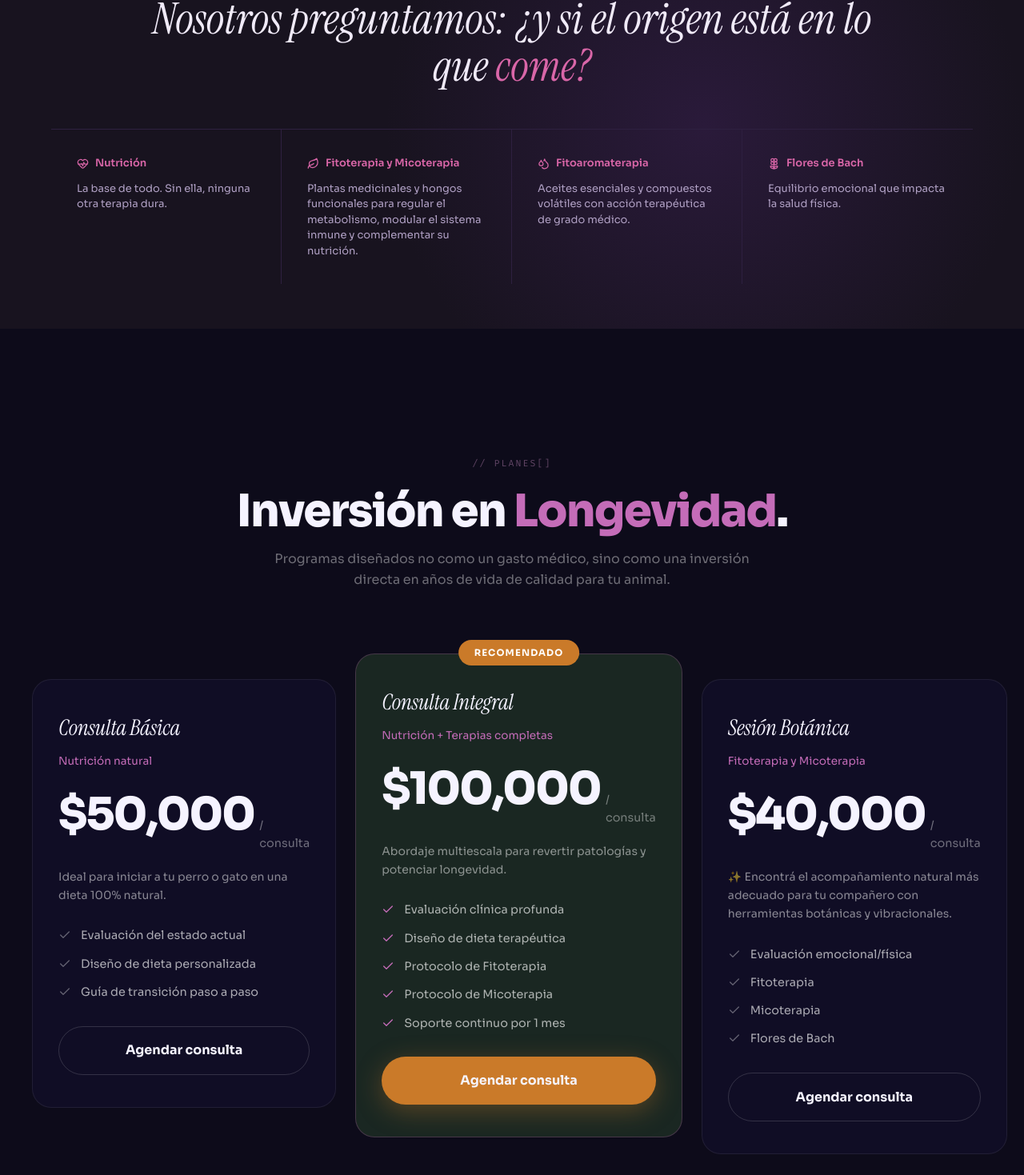
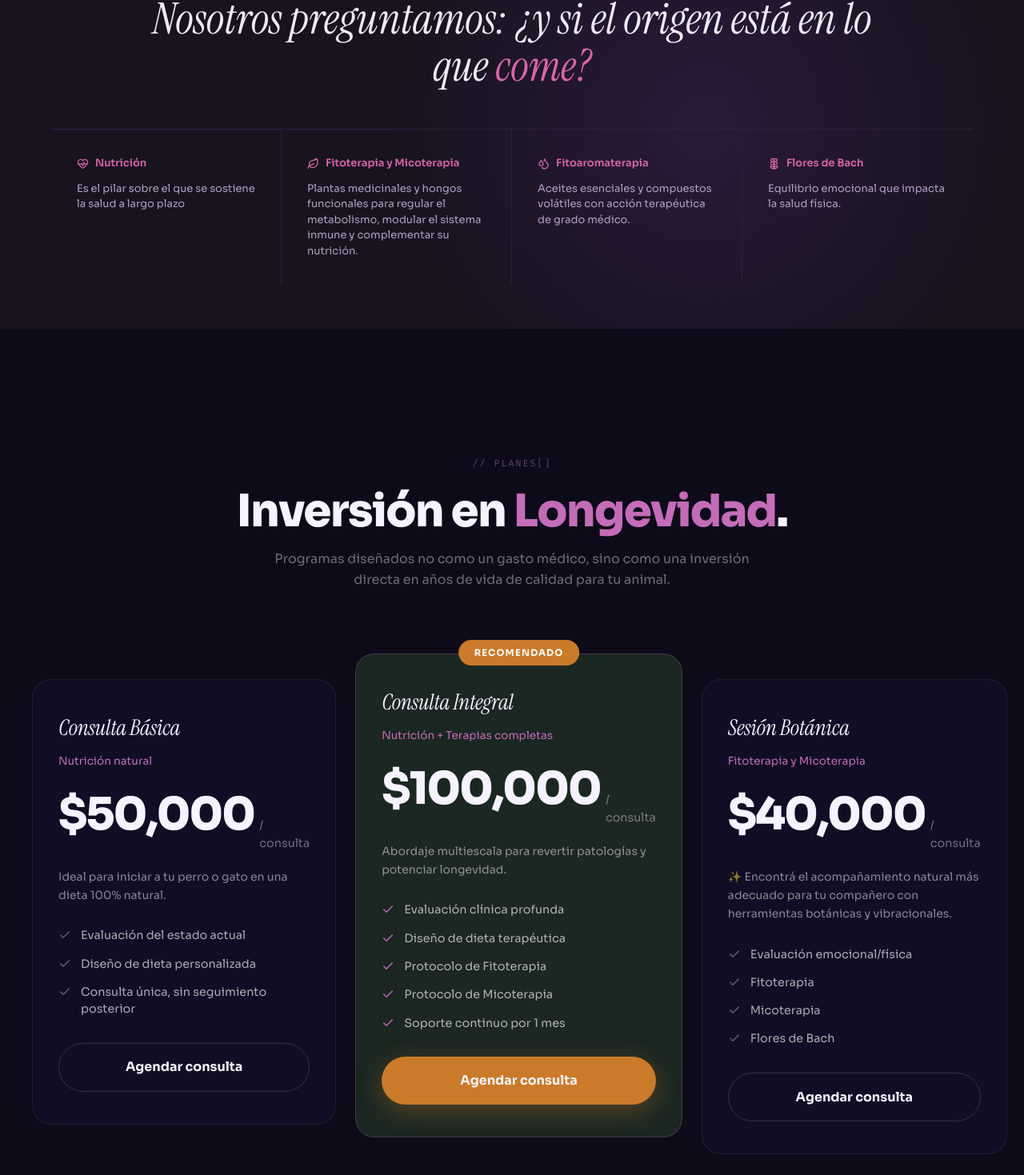
Before and after one commit to franboggio-dot/MBD-Nutricion-Animal, a React (Vite) app: page / in a window 1280 px wide. Shown: the part 1655-3124 px from the top of the page at 80% size. Built offline with nearby package versions, Linux system fonts and the light colour scheme; a web font is replaced by a local one.

Commit message:
Update nutrition text and consultation plan description

```diff
--- a/src/pages/PresetD.jsx
+++ b/src/pages/PresetD.jsx
@@ -268,7 +268,7 @@ function Filosofia() {
 
         <div className="filosofia-grid">
           {[
-            { title: 'Nutrición', icon: <HeartPulse size={15} color="#d966a8" strokeWidth={2} />, desc: 'La base de todo. Sin ella, ninguna otra terapia dura.' },
+            { title: 'Nutrición', icon: <HeartPulse size={15} color="#d966a8" strokeWidth={2} />, desc: 'Es el pilar sobre el que se sostiene la salud a largo plazo' },
             { title: 'Fitoterapia y Micoterapia', icon: <Leaf size={15} color="#d966a8" strokeWidth={2} />, desc: 'Plantas medicinales y hongos funcionales para regular el metabolismo, modular el sistema inmune y complementar su nutrición.' },
             { title: 'Fitoaromaterapia', icon: <Droplets size={15} color="#d966a8" strokeWidth={2} />, desc: 'Aceites esenciales y compuestos volátiles con acción terapéutica de grado médico.' },
             { title: 'Flores de Bach', icon: <Flower2 size={15} color="#d966a8" strokeWidth={2} />, desc: 'Equilibrio emocional que impacta la salud física.' }
@@ -302,7 +302,7 @@ function Plans() {
       features: [
         'Evaluación del estado actual',
         'Diseño de dieta personalizada',
-        'Guía de transición paso a paso',
+        'Consulta única, sin seguimiento posterior',
       ],
       btnLabel: 'Agendar consulta',
       highlight: false,
```
